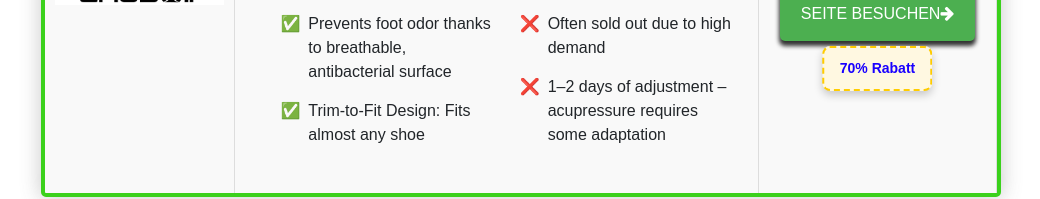
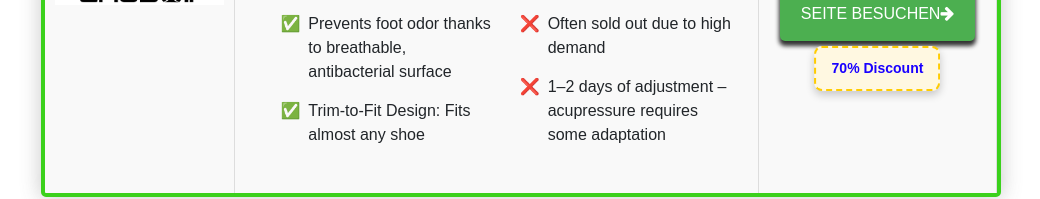
Before and after one commit to cdsreviews/au, a plain HTML site: page index.html in a window 1280 px wide. Shown: the part 1019-1218 px from the top of the page, without its empty margins (119-1159 px from the left). Drawn offline with nearby package versions, Linux system fonts and the light colour scheme; files whose address does not match are found by name.

Commit message:
Update index.html

```diff
--- a/index.html
+++ b/index.html
@@ -555,7 +555,7 @@
              <h1>9.8</h1>
              <h2>Excellent</h2>
              <small class="text-muted">User reviews (13,327)</small>
-             <a style="text-decoration: none; width: 100%; position: relative;" href="../au/click"> <button class="buy-button" style="box-shadow: 0 4px 4px 1px rgba(0, 0, 0, 0.8); position: relative;"> SEITE BESUCHEN<i class="fa fa-arrow-right"></i> <span class="discount-tooltip"> 70% Rabatt </span> </button> </a>
+             <a style="text-decoration: none; width: 100%; position: relative;" href="../au/click"> <button class="buy-button" style="box-shadow: 0 4px 4px 1px rgba(0, 0, 0, 0.8); position: relative;"> SEITE BESUCHEN<i class="fa fa-arrow-right"></i> <span class="discount-tooltip"> 70% Discount </span> </button> </a>
             </div>
            </div>
            <!-- 最好的标记 -->
```
